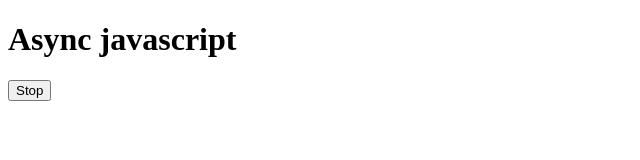
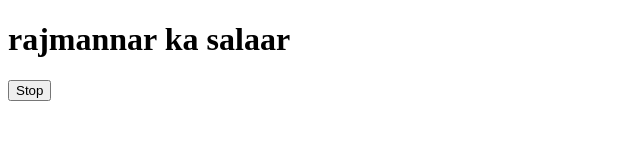
Before and after one commit to pancharasshubham/code_js, a plain HTML site: page Events/2.html in a window 1280 px wide. Shown: the whole page, without its empty margins (0-640 px from the left). Drawn offline with Linux system fonts and the light colour scheme.

Commit message:
updated file of async javascript

```diff
--- a/Events/2.html
+++ b/Events/2.html
@@ -11,8 +11,25 @@
     <button id="stop">Stop</button>
 </body>
 <script>
-    setTimeout(function(){
-        console.log("Deva");
-    }, 2000)
+    // setTimeout(function(){
+    //     console.log("Deva");
+    // }, 2000)
+
+    const saySalaar = function(){
+        console.log("Deva")
+    }
+
+    const changeText = function(){
+        document.querySelector('h1').
+        innerHTML = "rajmannar ka salaar"
+    }
+
+    const changeMe = setTimeout(changeText, 2000)
+
+    document.querySelector('#stop').
+    addEventListener('click', function(){
+        clearTimeout(changeMe)
+        console.log("STOPPED");
+    })
 </script>
 </html>
```
